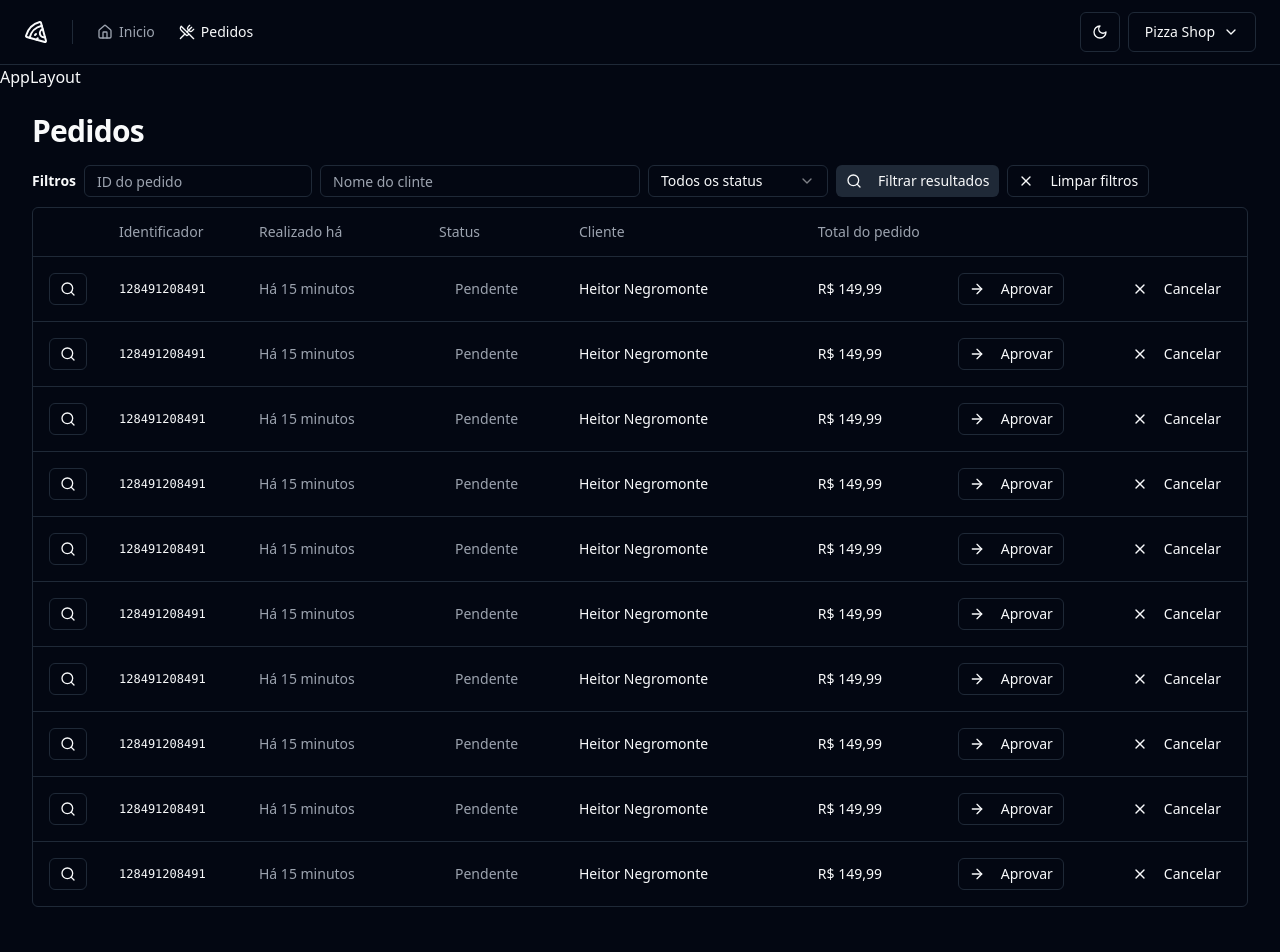
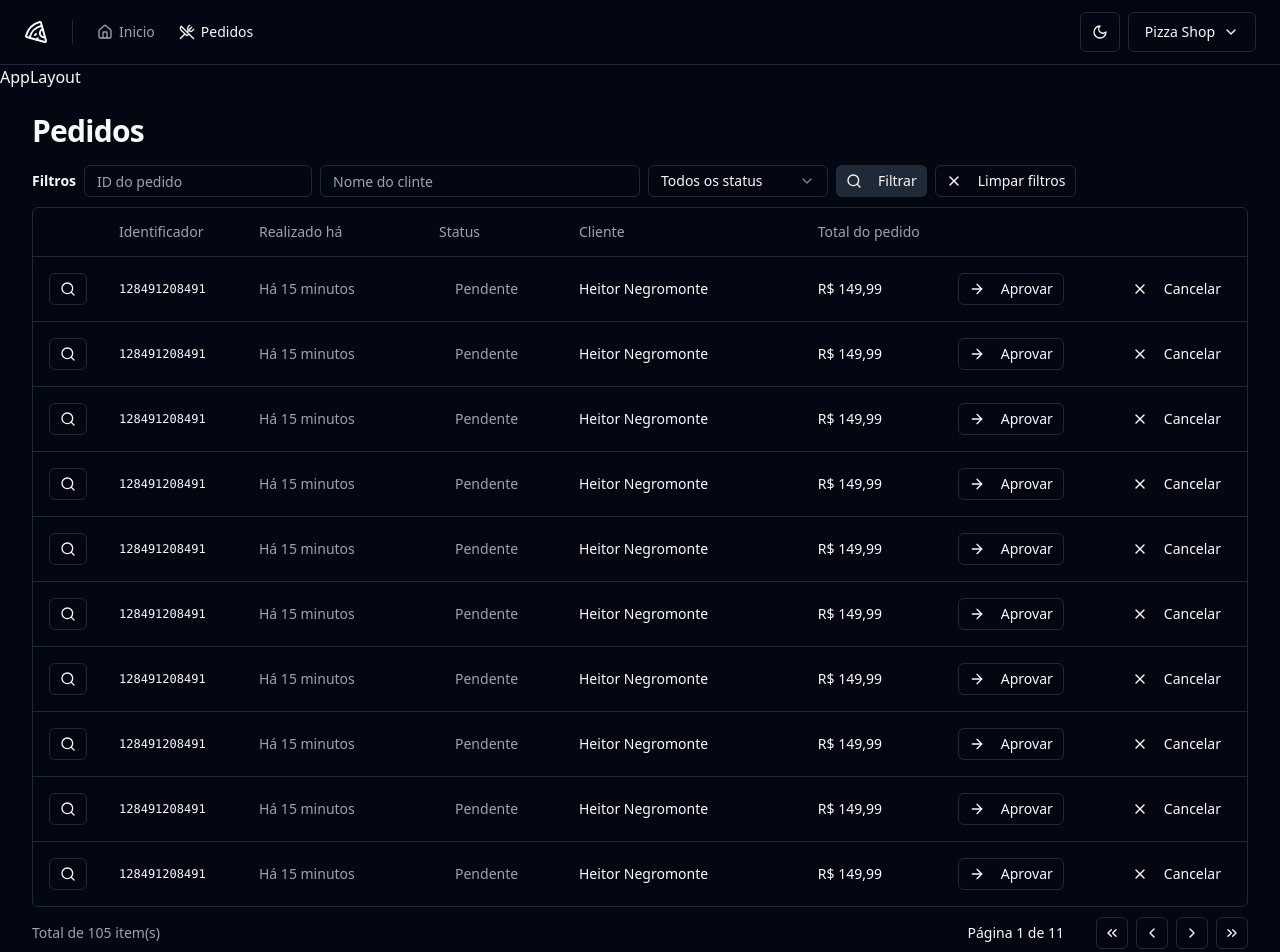
Before and after one commit to HeitorNOC/pizzashop-web, a React (Vite) app: page /orders in a window 1280 px wide. Shown: the top 952 px of the page. Built offline with nearby package versions, Linux system fonts and the light colour scheme.

Commit message:
pagination

```diff
--- /dev/null
+++ b/src/components/pagination.tsx
@@ -0,0 +1,54 @@
+import {
+  ChevronLeft,
+  ChevronRight,
+  ChevronsLeft,
+  ChevronsRight,
+} from 'lucide-react'
+
+import { Button } from './ui/button'
+
+interface PaginationProps {
+  pageIndex: number
+  totalCount: number
+  perPage: number
+}
+
+export function Pagination({
+  pageIndex,
+  perPage,
+  totalCount,
+}: PaginationProps) {
+  const pages = Math.ceil(totalCount / perPage) || 1
+
+  return (
+    <div className="flex items-center justify-between">
+      <span className="text-sm text-muted-foreground">
+        Total de {totalCount} item(s)
+      </span>
+
+      <div className="flex items-center gap-6 lg:gap-8">
+        <div className="text-sm font-medium">
+          Página {pageIndex + 1} de {pages}
+        </div>
+        <div className="flex items-center gap-2">
+          <Button variant="outline" className="h-8 w-8 p-0">
+            <ChevronsLeft className="h-4 w-4" />
+            <span className="sr-only">Primeira página</span>
+          </Button>
+          <Button variant="outline" className="h-8 w-8 p-0">
+            <ChevronLeft className="h-4 w-4" />
+            <span className="sr-only">Página anterior</span>
+          </Button>
+          <Button variant="outline" className="h-8 w-8 p-0">
+            <ChevronRight className="h-4 w-4" />
+            <span className="sr-only">Próxima página</span>
+          </Button>
+          <Button variant="outline" className="h-8 w-8 p-0">
+            <ChevronsRight className="h-4 w-4" />
+            <span className="sr-only">Última página</span>
+          </Button>
+        </div>
+      </div>
+    </div>
+  )
+}
--- a/src/pages/app/orders/order-table-filters.tsx
+++ b/src/pages/app/orders/order-table-filters.tsx
@@ -32,7 +32,7 @@ export function OrderTableFilters() {
 
       <Button type="submit" variant="secondary" size="xs">
         <Search className="mr-2 h-4 w-4" />
-        Filtrar resultados
+        Filtrar
       </Button>
 
       <Button type="button" variant="outline" size="xs">
--- a/src/pages/app/orders/orders.tsx
+++ b/src/pages/app/orders/orders.tsx
@@ -1,5 +1,6 @@
 import { Helmet } from 'react-helmet-async'
 
+import { Pagination } from '../../../components/pagination'
 import {
   Table,
   TableBody,
@@ -16,7 +17,7 @@ export function Orders() {
       <Helmet title="Pedidos" />
       <div className="flex flex-col gap-4">
         <h1 className="text-3xl font-bold tracking-tight">Pedidos</h1>
-      </div>
+
         <div className="space-y-2.5">
           <OrderTableFilters />
 
@@ -41,6 +42,9 @@ export function Orders() {
               </TableBody>
             </Table>
           </div>
+
+          <Pagination pageIndex={0} perPage={10} totalCount={105} />
+        </div>
       </div>
     </>
   )
```
Lines whose indentation alone changed are shown as unchanged.
